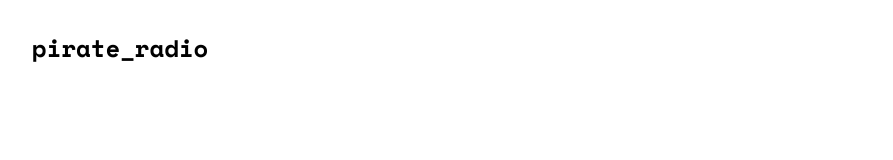
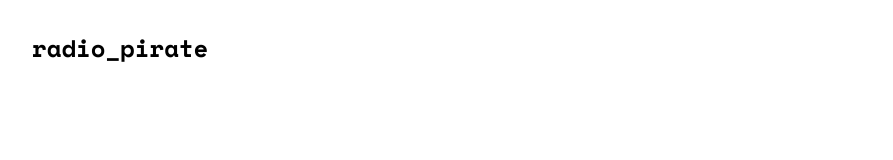
Before and after one commit to juhhh0/radio-pirate, a React (Vite) app: page / in a window 1280 px wide. Shown: the top 160 px of the page, without its empty margins (28-921 px from the left). Built offline with nearby package versions, Linux system fonts and the light colour scheme.

Commit message:
update title

```diff
--- a/src/components/Navbar.jsx
+++ b/src/components/Navbar.jsx
@@ -3,7 +3,7 @@ import NavbarItem from "./NavbarItem";
 export default function Navbar({setRadio}){
     return (
         <nav>
-        <h1>pirate_radio</h1>
+        <h1>radio_pirate</h1>
         <ul>
           <NavbarItem setRadio={setRadio} name="water-lily.mp3" url="https://ice.radio-pirate.com/water" />
           <NavbarItem setRadio={setRadio} name="tamagucci.ogg" url="https://ice.radio-pirate.com/tamagucci" />
```
